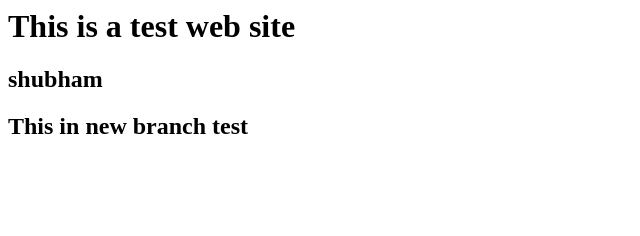
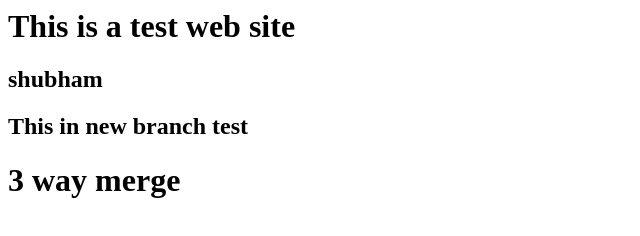
Before and after one commit to shubham0705/webtest, a plain HTML site: page index.html in a window 1280 px wide. Shown: the whole page, without its empty margins (0-640 px from the left). Drawn offline with Linux system fonts and the light colour scheme.

Commit message:
3 way merge

```diff
--- a/index.html
+++ b/index.html
@@ -1,3 +1,4 @@
 <h1>This is a test web site </h1>
 <h2>shubham</h2>
 <h2>This in new branch test</h2>
+<h1>3 way merge</h1>
```
